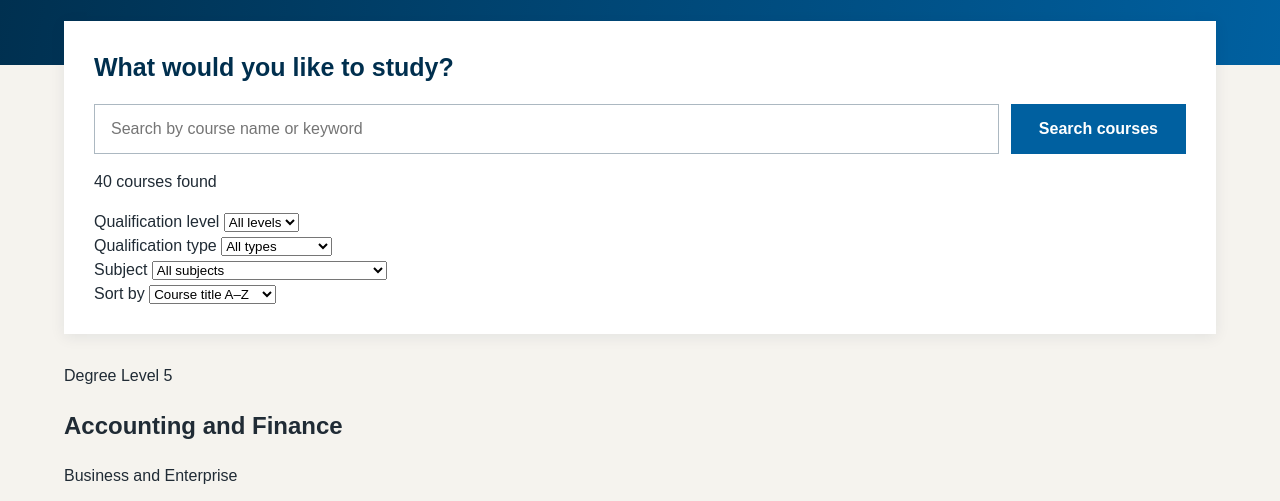
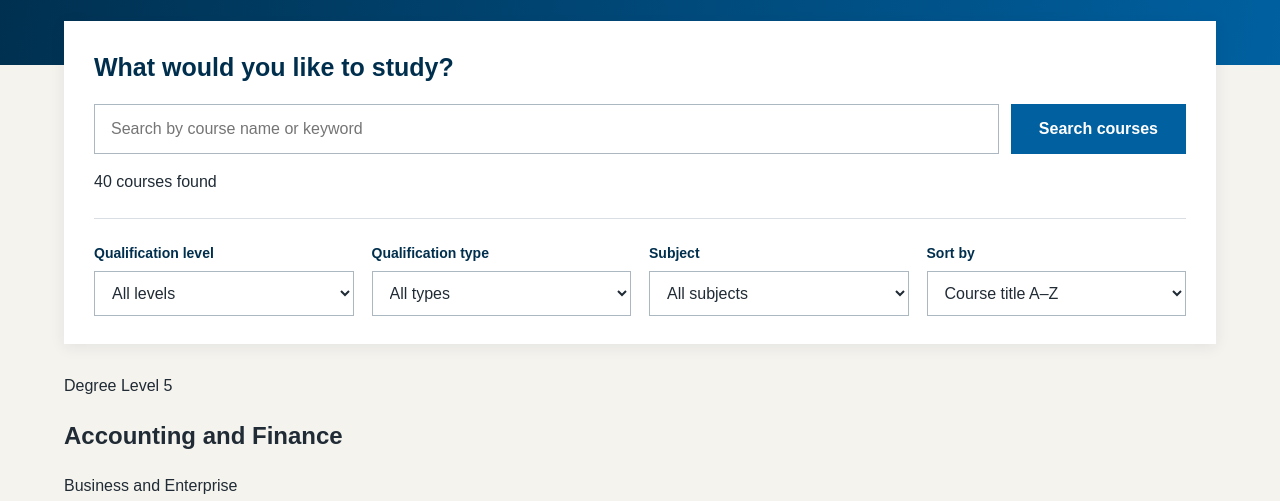
Before and after one commit to funktotheface/BFC-technical-test-submission, a plain HTML site: page index.html in a window 1280 px wide. Shown: the part 240-741 px from the top of the page. Drawn offline with Linux system fonts and the light colour scheme.

Commit message:
add styling for filter controls (inc sorting)

```diff
--- a/index.html
+++ b/index.html
@@ -38,7 +38,7 @@
                 </p>
                 <div class="filters">
 
-                    <div>
+                    <div class="filter-control">
                         <label for="level-filter">
                             Qualification level
                         </label>
@@ -51,7 +51,7 @@
                     </div>
 
 
-                    <div>
+                    <div class="filter-control">
                         <label for="type-filter">
                             Qualification type
                         </label>
@@ -64,7 +64,7 @@
                     </div>
 
 
-                    <div>
+                    <div class="filter-control">
                         <label for="subject-filter">
                             Subject
                         </label>
@@ -76,8 +76,7 @@
                         </select>
                     </div>
 
-                </div>
-                <div class="sort-control">
+                    <div class="filter-control">
 
                         <label for="sort">
                             Sort by
@@ -112,6 +111,9 @@
                         </select>
 
                     </div>
+
+                </div>
+
             </section>
             <div id="no-results" hidden>
 
--- a/style.css
+++ b/style.css
@@ -175,3 +175,40 @@ footer {
 		display: block
 	}
 }
+
+/*Douglas' CSS*/
+
+/*FILTER  CONTROLS*/
+
+.filters {
+	display: grid;
+	grid-template-columns: repeat(4, 1fr);
+	gap: 18px;
+	margin-top: 24px;
+	padding-top: 24px;
+	border-top: 1px solid #d8dee3;
+}
+
+
+.filter-control {
+	display: flex;
+	flex-direction: column;
+	gap: 7px;
+}
+
+
+.filter-control label {
+	font-weight: bold;
+	color: var(--brand-dark);
+	font-size: 14px;
+}
+
+
+.filter-control select {
+	width: 100%;
+	padding: 12px 13px;
+	border: 1px solid #acb8c1;
+	background: white;
+	font: inherit;
+	color: var(--dark);
+}
```
Lines whose indentation alone changed are shown as unchanged.
